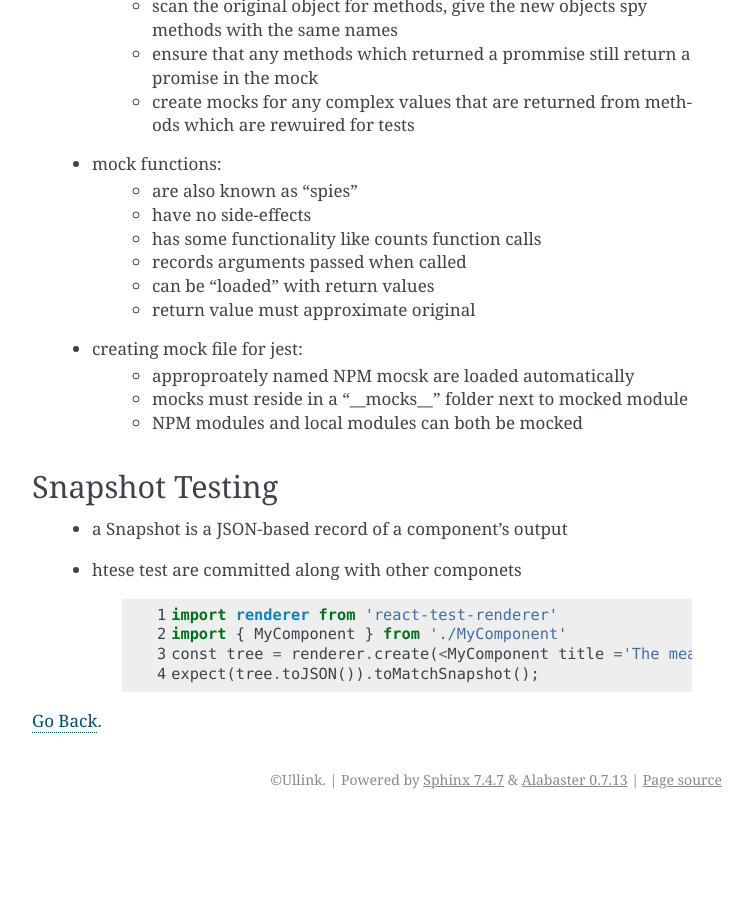
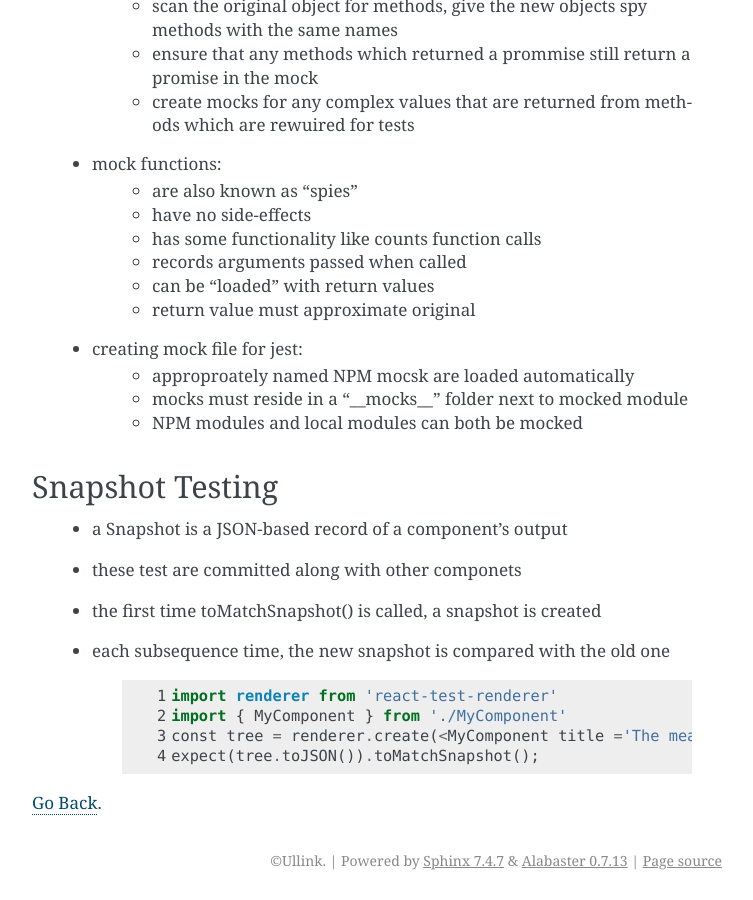
Before and after one commit to Ionuc/books_summaries, a Sphinx documentation site: the page built from sphinx/source/frameworks/libraries/javascript/jest.rst, in a window 1280 px wide and 900 px high, scrolled down 2724 px. Shown: the whole window, without its empty margins (388-1141 px from the left). Built offline with Sphinx 7.4.7, drawn with Linux system fonts in a browser that asks for light colours; pages that are not in the unit, such as notebooks, are missing from menus; before the commit the page ends 3543 px from its top, so only the background shows below that.

```diff
--- a/sphinx/source/frameworks/libraries/javascript/jest.rst
+++ b/sphinx/source/frameworks/libraries/javascript/jest.rst
@@ -132,7 +132,9 @@
 Snapshot Testing
 ----------------
     - a Snapshot is a JSON-based record of a component's output
-    - htese test are committed along with other componets
+    - these test are committed along with other componets
+    - the first time toMatchSnapshot() is called, a snapshot is created
+    - each subsequence time, the new snapshot is compared with the old one
 
         .. code-block:: python
            :linenos:
--- a/sphinx/source/javascript/index.rst
+++ b/sphinx/source/javascript/index.rst
@@ -12,3 +12,4 @@
     closure.rst
     error-handling.rst
     functions.rst
+    engine/index.rst
```
Also changed, not shown: sphinx/source/javascript/engine/index.rst (added, +26 -0 lines), 2 other files.
